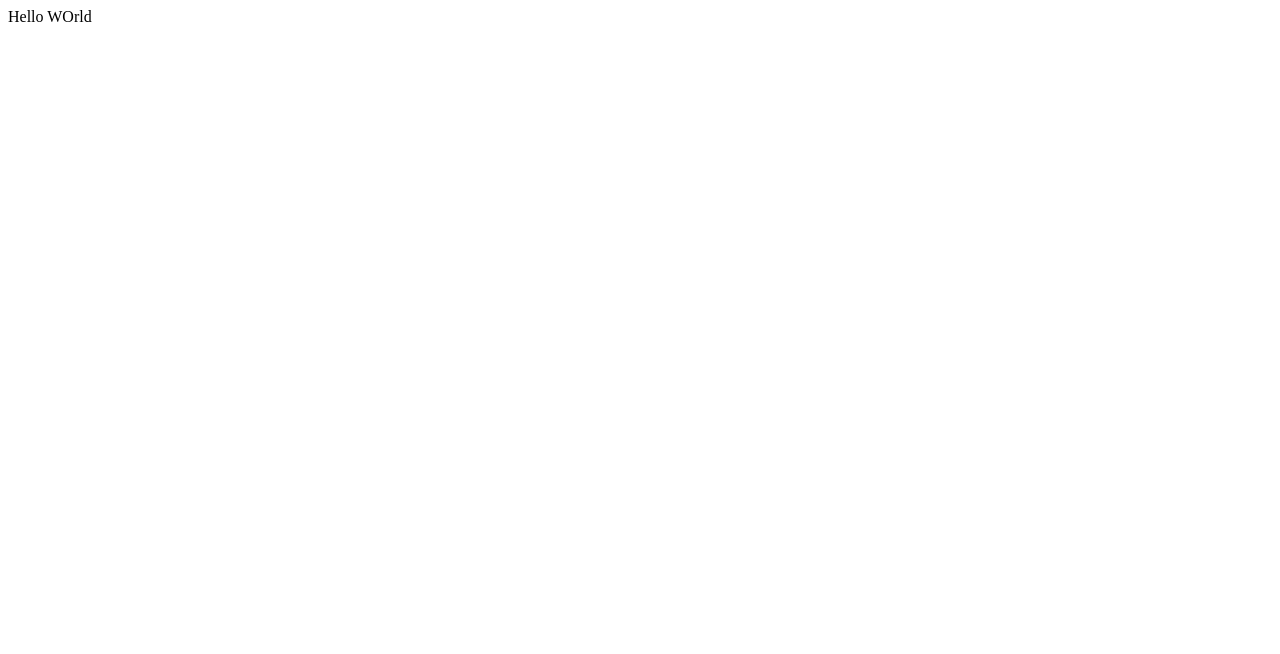
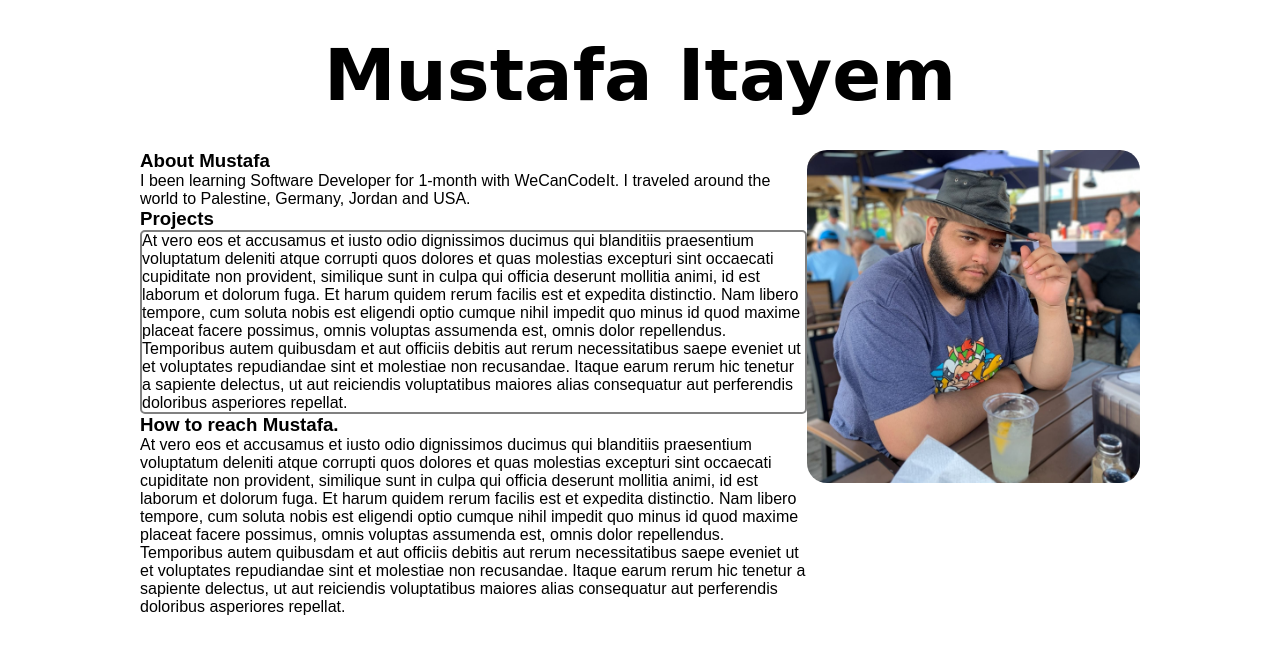
Before and after one commit to MustafaItayem/MustafaItayem.github.io, a plain HTML site: page index.html in a window 1280 px wide. Drawn offline with Linux system fonts and the light colour scheme.

Commit message:
TheStart

```diff
--- /dev/null
+++ b/Style.css
@@ -0,0 +1,14 @@
+html{
+    font-family: 'Montserrat', sans-serif;
+}
+img{
+    border-radius: 20px;
+}
+h1{
+    font-family: 'Bangers', cursive;
+    font-size: 72px;
+}
+.project{
+    border: 2px solid grey;
+    border-radius: 5px;
+}
--- /dev/null
+++ b/css/layout.css
@@ -0,0 +1,25 @@
+*{
+    margin: 0px;
+    padding: 0px;
+    box-sizing: border-box;
+}
+
+.container{
+    display: grid;
+    margin: 0px auto;
+    grid-template-rows: 150px;
+    max-width: 1000px;
+}
+
+.header{
+    display: flex;
+    justify-content: center;
+    align-items: center;
+}
+.main-content{
+    display: grid;
+    grid-template-columns: 2fr 1fr;
+}
+img{
+    width: 100%;
+}
--- a/index.html
+++ b/index.html
@@ -1 +1,64 @@
-Hello WOrld
+<!DOCTYPE html>
+<html lang="en">
+
+<head>
+    <meta charset="UTF-8">
+    <meta name="viewport" content="width=device-width, initial-scale=1.0">
+    <title>Mustafa-Itayem</title>
+    <link rel="stylesheet" href="./css/layout.css">
+    <link rel="stylesheet" href="./Style.css">
+</head>
+
+<body>
+    <div class="container">
+        <header class="header" id=Mustafa-header>
+            <h1 class="main-title">Mustafa Itayem</h1>
+        </header>
+        <main class="main-content">
+            <div class="Mustafa-Info">
+                <section class="about">
+                    <h3 class="title">About Mustafa</h3>
+                    <p class="bio">
+                        I been learning Software Developer for 1-month with WeCanCodeIt.
+                        I traveled around the world to
+                        Palestine, Germany, Jordan and USA.
+                    </p>
+
+                </section>
+                <section class="projects">
+                    <h3 class="title">Projects</h3>
+
+                    </h3>
+                    <p class="project"> At vero eos et accusamus et iusto odio dignissimos ducimus qui blanditiis
+                        praesentium voluptatum deleniti atque corrupti quos dolores et quas molestias excepturi sint
+                        occaecati cupiditate non provident, similique sunt in culpa qui officia deserunt mollitia animi,
+                        id est laborum et dolorum fuga. Et harum quidem rerum facilis est et expedita distinctio. Nam
+                        libero tempore, cum soluta nobis est eligendi optio cumque nihil impedit quo minus id quod
+                        maxime placeat facere possimus, omnis voluptas assumenda est, omnis dolor repellendus.
+                        Temporibus autem quibusdam et aut officiis debitis aut rerum necessitatibus saepe eveniet ut et
+                        voluptates repudiandae sint et molestiae non recusandae. Itaque earum rerum hic tenetur a
+                        sapiente delectus, ut aut reiciendis voluptatibus maiores alias consequatur aut perferendis
+                        doloribus asperiores repellat.</p>
+                </section>
+                <section class="contact">
+                    <h3 class="title">How to reach Mustafa.</h3>
+                    <p>At vero eos et accusamus et iusto odio dignissimos ducimus qui blanditiis praesentium voluptatum
+                        deleniti atque corrupti quos dolores et quas molestias excepturi sint occaecati cupiditate non
+                        provident, similique sunt in culpa qui officia deserunt mollitia animi, id est laborum et
+                        dolorum fuga. Et harum quidem rerum facilis est et expedita distinctio. Nam libero tempore, cum
+                        soluta nobis est eligendi optio cumque nihil impedit quo minus id quod maxime placeat facere
+                        possimus, omnis voluptas assumenda est, omnis dolor repellendus. Temporibus autem quibusdam et
+                        aut officiis debitis aut rerum necessitatibus saepe eveniet ut et voluptates repudiandae sint et
+                        molestiae non recusandae. Itaque earum rerum hic tenetur a sapiente delectus, ut aut reiciendis
+                        voluptatibus maiores alias consequatur aut perferendis doloribus asperiores repellat.</p>
+
+                </section>
+            </div>
+            <figure class="Mustafa-image">
+                <img src="./Photos/60758253_2508756122490546_5520380293715853312_o.jpg" alt="Photo">
+            </figure>
+        </main>
+    </div>
+</body>
+
+</html>
```
Also changed, not shown: Photos/52595989_2362922853740541_6285630383669116928_o.jpg (added), Photos/60758253_2508756122490546_5520380293715853312_o.jpg (added), Photos/download.jpg (added), Photos/photo-1550645612-83f5d594b671.jpg (added), 1 other file.
